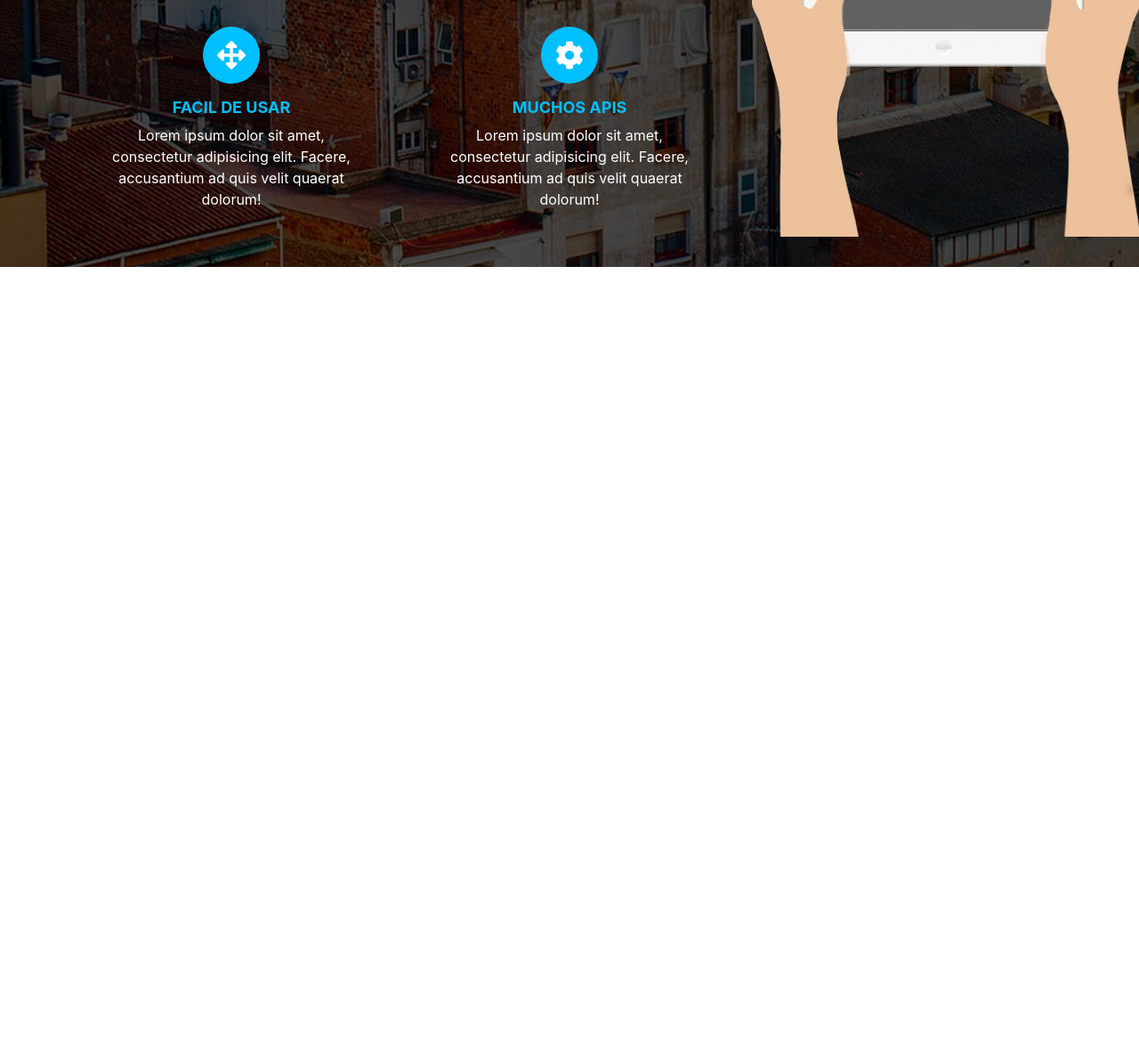
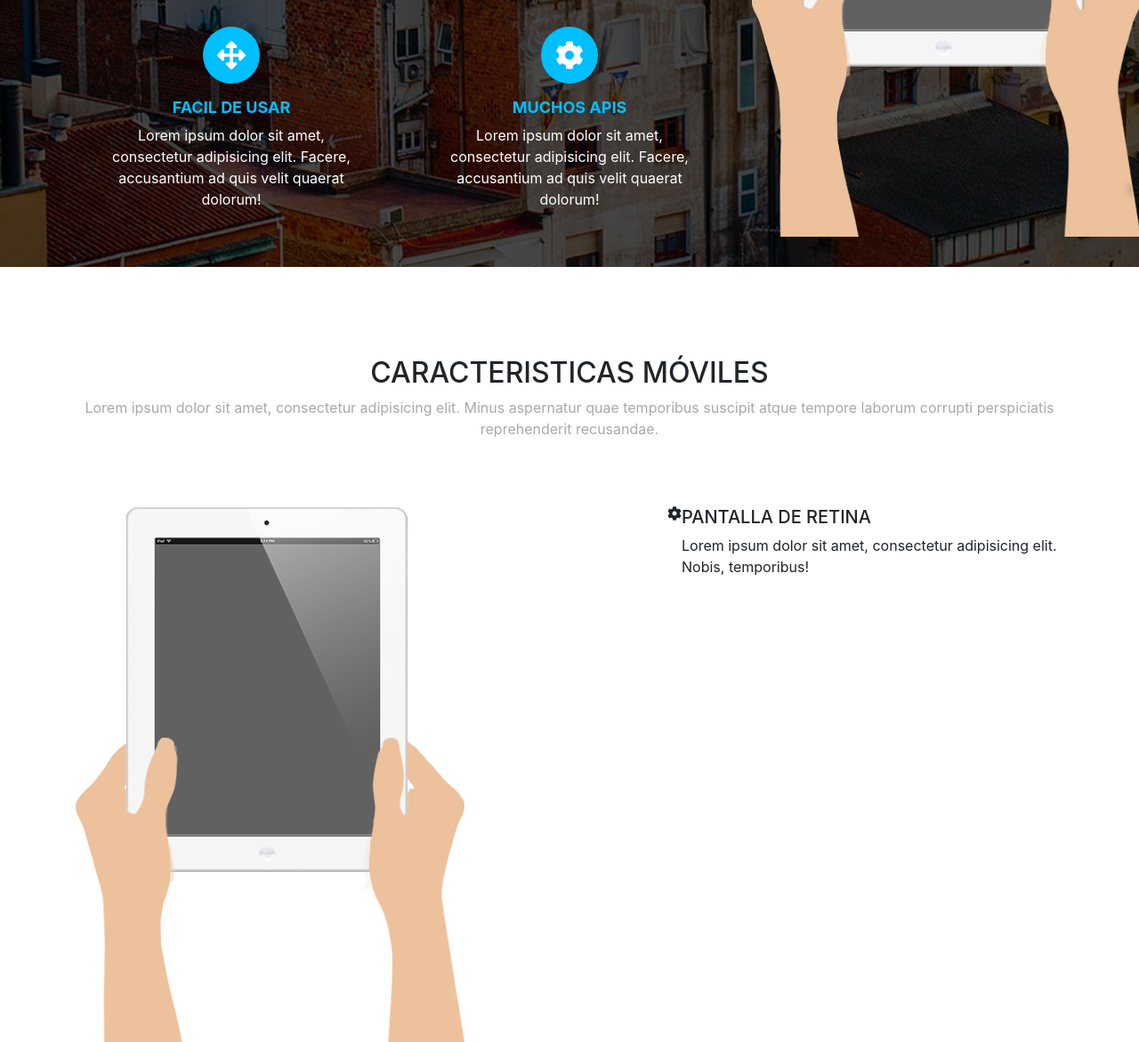
Before and after one commit to jpablopachar/PlatillaCursoBootstrapAvanzado, a plain HTML site: page index.html in a window 1280 px wide. Shown: the part 1956-3127 px from the top of the page at 89% size. Before the commit the page ends 2256 px from the top, so only its background shows below. Drawn offline with Linux system fonts and the light colour scheme.

Commit message:
Segunda clase 2

```diff
--- a/css/estilos.css
+++ b/css/estilos.css
@@ -37,3 +37,7 @@
   background-image: url(../images/slide.jpeg);
   background-size: cover;
 }
+
+.more-feature-area {
+  padding-top: 100px;
+}
--- a/index.html
+++ b/index.html
@@ -193,6 +193,34 @@
       </div>
     </div>
   </section>
+  <section class="more-feature-area" id="servicios">
+    <div class="container">
+      <div class="row">
+        <div class="col-md-12">
+          <div class="titulo text-center">
+            <h2>CARACTERISTICAS MÓVILES</h2>
+            <div class="sub-texto text-plomo">
+              Lorem ipsum dolor sit amet, consectetur adipisicing elit. Minus aspernatur quae temporibus suscipit atque tempore laborum corrupti perspiciatis reprehenderit recusandae.
+            </div>
+          </div>
+        </div>
+      </div>
+      <div class="row">
+        <div class="col-md-7">
+          <img src="images/feature-mockup.png" alt="Imagen More">
+        </div>
+        <div class="col-md-5">
+          <div class="media">
+            <i class="fas fa-cog"></i>
+            <div class="media-body">
+              <h5>PANTALLA DE RETINA</h5>
+              Lorem ipsum dolor sit amet, consectetur adipisicing elit. Nobis, temporibus!
+            </div>
+          </div>
+        </div>
+      </div>
+    </div>
+  </section>
   <!-- Optional JavaScript -->
   <!-- jQuery first, then Popper.js, then Bootstrap JS -->
   <script src="js/jquery-3.3.1.min.js"></script>
```
